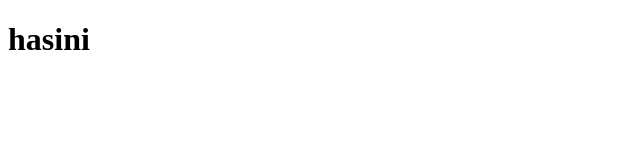
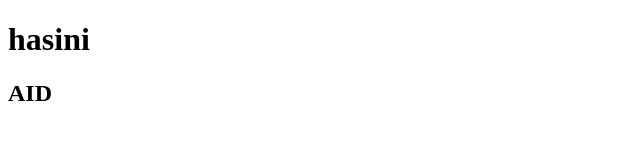
Before and after one commit to HASINIAASHRITHA/forkkk, a plain HTML site: page index.html in a window 1280 px wide. Shown: the full height of the page, 0-640 px from the left. Drawn offline with Linux system fonts and the light colour scheme.

Commit message:
Just given my branch name

```diff
--- a/index.html
+++ b/index.html
@@ -7,5 +7,6 @@
 </head>
 <body>
     <h1>hasini</h1>
+    <h2>AID</h2>
 </body>
 </html>
```
